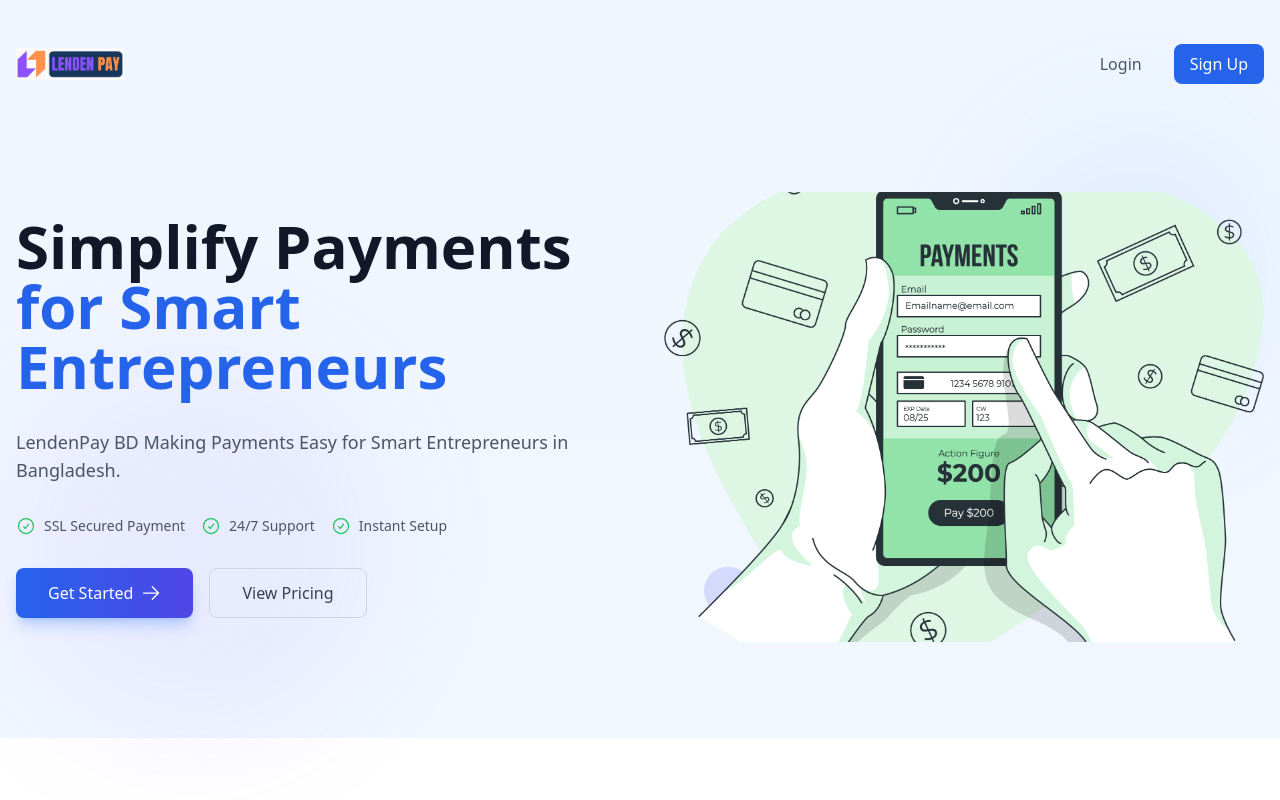
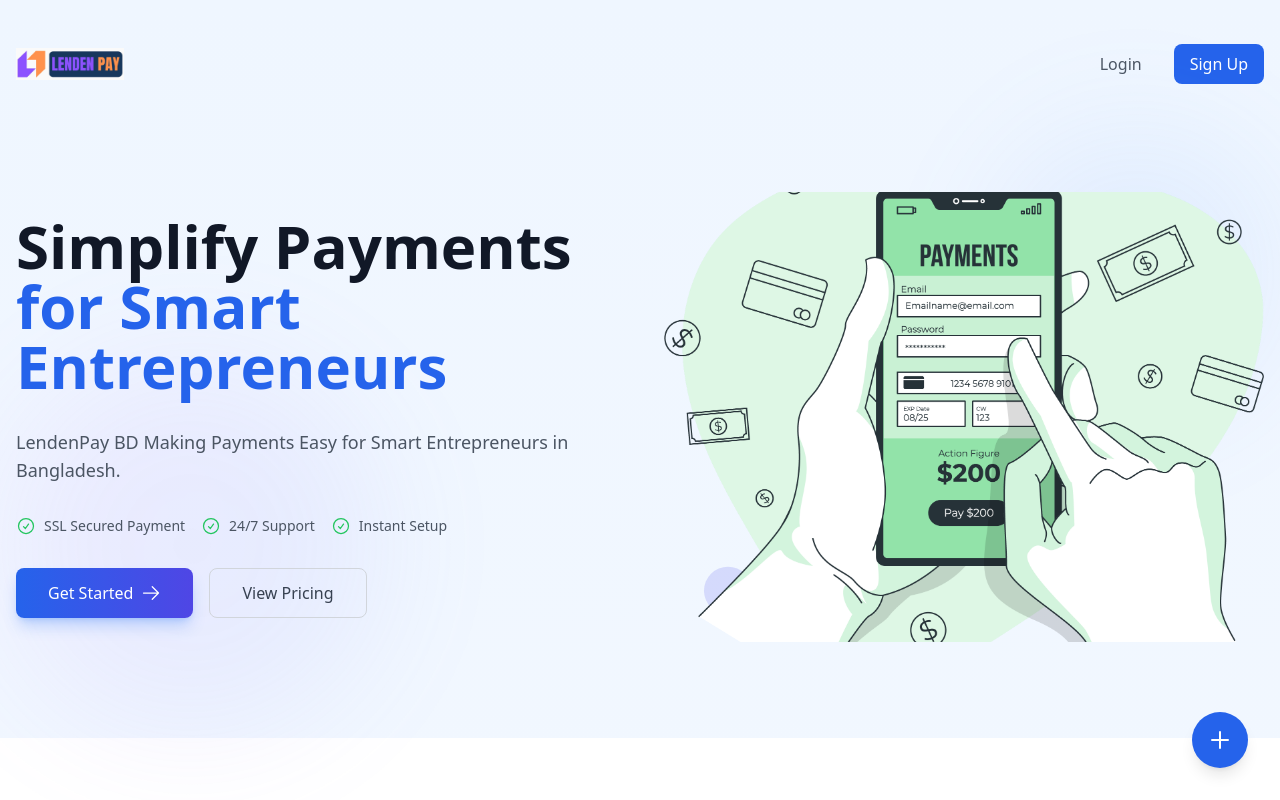
Before and after one commit to Sohidul-Islam/glory-payment-gateway, a React (Vite) app: page / in a window 1280 px wide. Shown: the top 800 px of the page. Built offline with nearby package versions, Linux system fonts and the light colour scheme; the HTML template or start-up script is replaced by a standard one.

Commit message:
Add contact button

```diff
--- a/package.json
+++ b/package.json
@@ -23,6 +23,7 @@
     "react-dom": "^19.0.0",
     "react-hook-form": "^7.54.2",
     "react-hot-toast": "^2.5.2",
+    "react-icons": "^5.5.0",
     "react-quill": "^2.0.0",
     "react-router": "^7.3.0",
     "react-router-dom": "^7.3.0",
--- a/src/pages/Home.tsx
+++ b/src/pages/Home.tsx
@@ -19,9 +19,10 @@
   CommandLineIcon,
   CreditCardIcon,
   ArrowPathIcon,
+  // ChatBubbleLeftRightIcon,
 } from "@heroicons/react/24/outline";
 import { useEffect, useState } from "react";
-
+import { FaTelegram, FaWhatsapp } from "react-icons/fa";
 import heroIlustration from "../../src/assets/payment-illustration.png";
 import bkash from "../../src/assets/gateway/Bkash-Logo.png";
 import rocket from "../../src/assets/gateway/rocket.jpeg";
@@ -678,6 +679,8 @@
           </div>
         </div>
       </footer>
+
+      <FloatingContactButton />
     </div>
   );
 };
@@ -1230,4 +1233,91 @@
   );
 };
 
+// Add this new component before the Home component
+const FloatingContactButton: React.FC = () => {
+  const [isOpen, setIsOpen] = useState(false);
+
+  return (
+    <div className="fixed bottom-8 right-8 z-50">
+      <motion.div
+        initial={false}
+        animate={isOpen ? "open" : "closed"}
+        className="relative"
+      >
+        {/* Contact Options */}
+        <motion.div
+          variants={{
+            open: {
+              opacity: 1,
+              y: 0,
+              transition: {
+                type: "spring",
+                stiffness: 300,
+                damping: 30,
+              },
+            },
+            closed: {
+              opacity: 0,
+              y: 20,
+              transition: {
+                type: "spring",
+                stiffness: 300,
+                damping: 30,
+              },
+            },
+          }}
+          className="absolute bottom-16 right-0 bg-white rounded-lg shadow-xl p-4 space-y-3 min-w-[200px]"
+        >
+          <a
+            href="https://t.me/your_telegram_username"
+            target="_blank"
+            rel="noopener noreferrer"
+            className="flex items-center gap-2 text-gray-700 hover:text-blue-600 transition-colors"
+          >
+            <FaTelegram className="w-5 h-5" />
+            <span>Telegram</span>
+          </a>
+          <a
+            href="https://wa.me/+8801934732943"
+            target="_blank"
+            rel="noopener noreferrer"
+            className="flex items-center gap-2 text-gray-700 hover:text-green-600 transition-colors"
+          >
+            <FaWhatsapp className="w-5 h-5" />
+            <span>WhatsApp</span>
+          </a>
+        </motion.div>
+
+        {/* Main Button */}
+        <motion.button
+          onClick={() => setIsOpen(!isOpen)}
+          className="w-14 h-14 bg-blue-600 rounded-full flex items-center justify-center text-white shadow-lg hover:bg-blue-700 transition-colors"
+          whileHover={{ scale: 1.1 }}
+          whileTap={{ scale: 0.95 }}
+        >
+          <motion.div
+            animate={{ rotate: isOpen ? 45 : 0 }}
+            transition={{ duration: 0.2 }}
+          >
+            <svg
+              xmlns="http://www.w3.org/2000/svg"
+              className="h-6 w-6"
+              fill="none"
+              viewBox="0 0 24 24"
+              stroke="currentColor"
+            >
+              <path
+                strokeLinecap="round"
+                strokeLinejoin="round"
+                strokeWidth={2}
+                d="M12 4v16m8-8H4"
+              />
+            </svg>
+          </motion.div>
+        </motion.button>
+      </motion.div>
+    </div>
+  );
+};
+
 export default Home;
```
Also changed, not shown: 1 other file (tests, documents, lock files or other folders).
